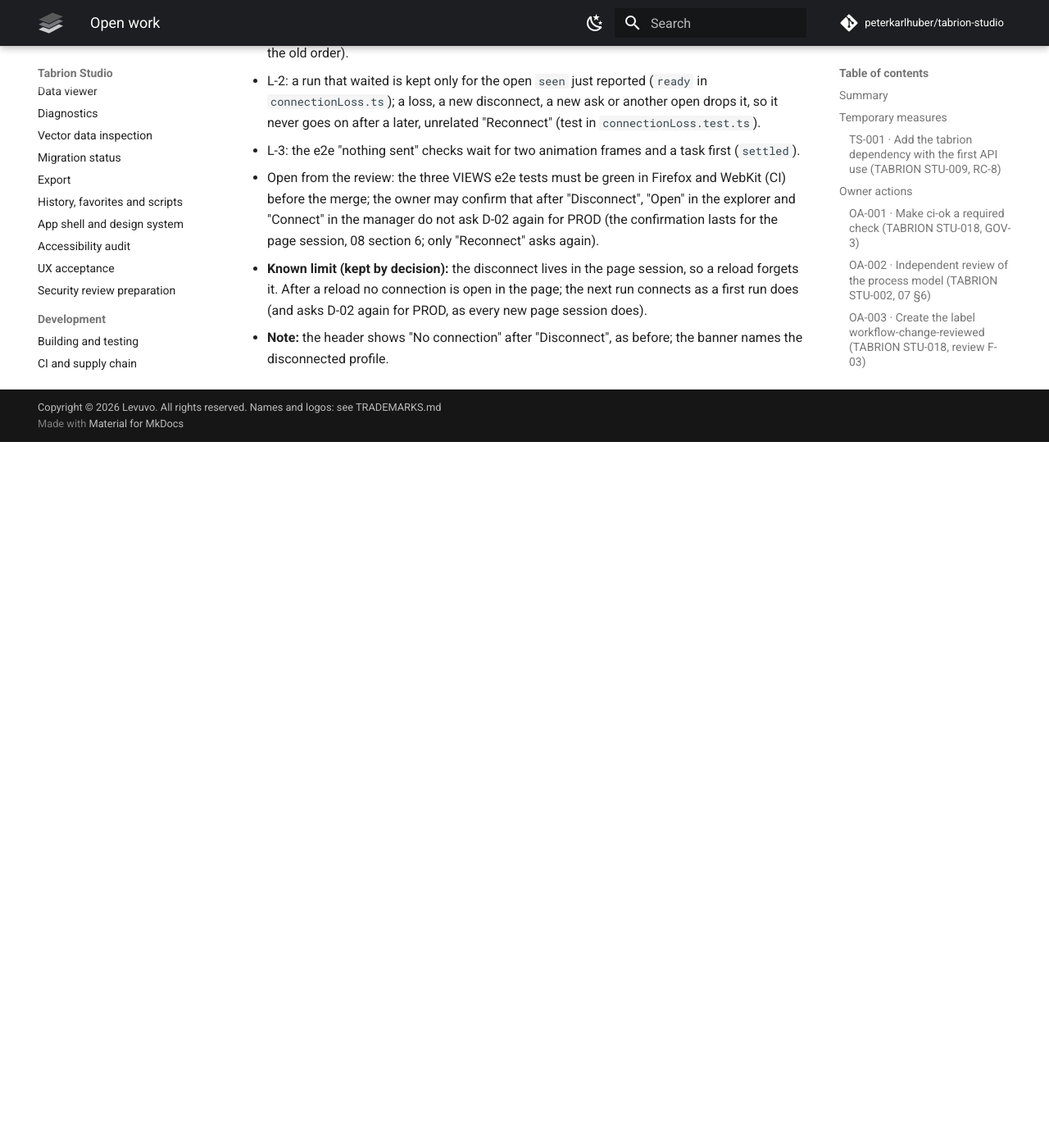
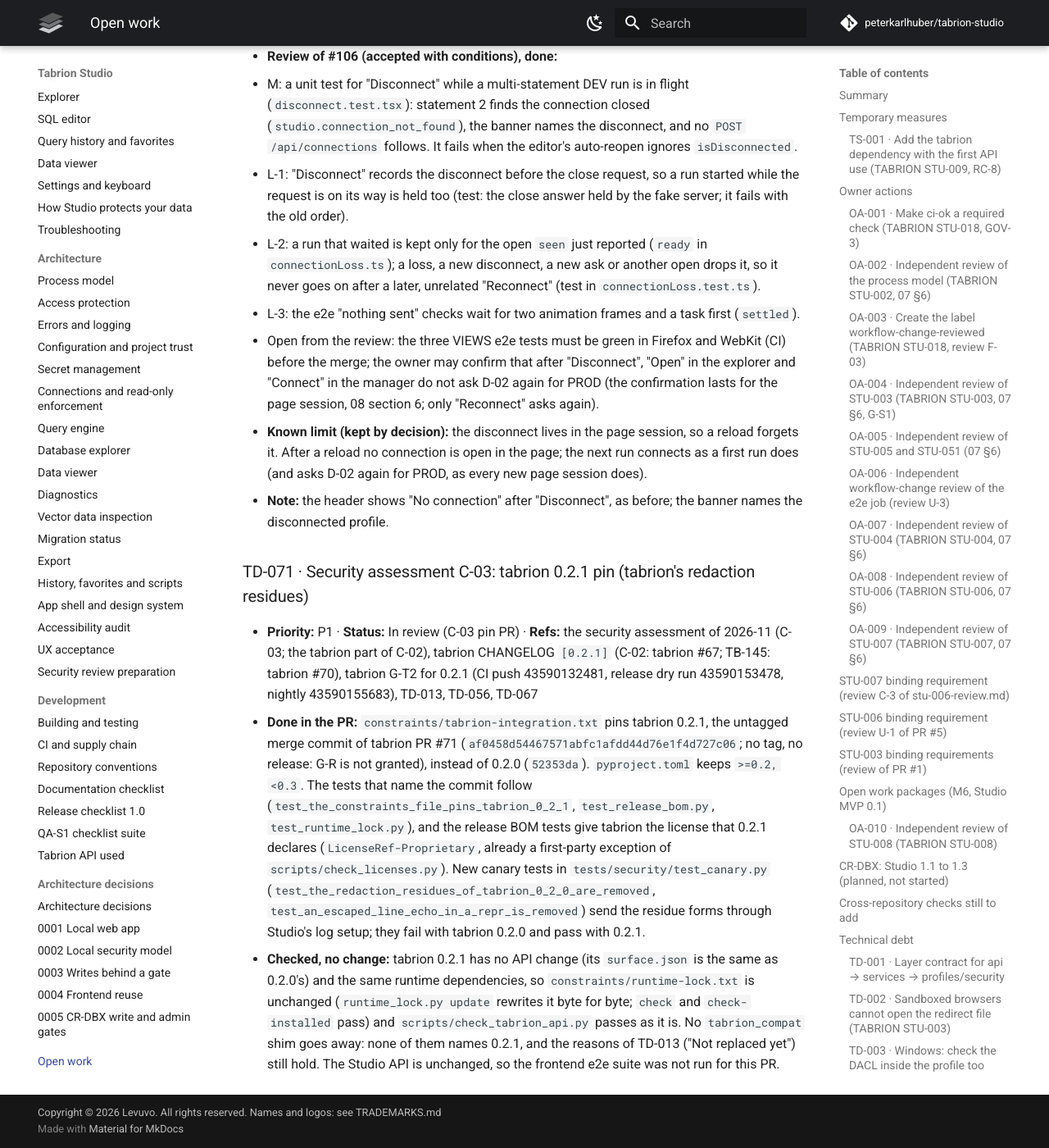
Before and after one commit to peterkarlhuber/tabrion-studio, an MkDocs documentation site: the page built from docs/TODO.md, in a window 1280 px wide and 1400 px high, scrolled down 104746 px. Shown: the whole window at 82% size. Built offline with MkDocs 1.6.1 and Material for MkDocs 9.7.7, drawn with Linux system fonts in a browser that asks for light colours; comment, search, counter and statistics services are not loaded; before the commit the page ends 105285 px from its top, so only the background shows below that; some of the changed text lies outside the part shown.

Commit message:
TD-071 / C-03: pin tabrion 0.2.1 (af0458d)
Move constraints/tabrion-integration.txt from tabrion 0.2.0 (52353da) to
the 0.2.1 final release commit af0458d54467571abfc1afdd44d76e1f4d727c06
(merge of tabrion PR #71; untagged, no release). 0.2.1 carries the log
redaction fixes TB-145 and C-02 (security assessment C-03).

- Range >=0.2,<0.3 unchanged; runtime lock unchanged (runtime_lock.py
  update rewrites it byte for byte; check and check-installed pass).
- Tests that name the commit follow; the BOM tests use the license 0.2.1
  declares (LicenseRef-Proprietary, already a first-party exception).
- New canary tests through Studio's log setup for the residue forms; they
  fail with tabrion 0.2.0 and pass with 0.2.1.
- No tabrion_compat shim removed: no API change in 0.2.1, none names it.
- Docs: TODO TD-071 (and TS-001, TD-067), CHANGELOG, installation,
  CONTRIBUTING, errors-and-logging.

Co-Authored-By: Claude Opus 5.5 <noreply@anthropic.com>
Claude-Session: https://claude.ai/code/session_011tY7TC7Nu5VGro3DJGJcv8

````diff
--- a/CONTRIBUTING.md
+++ b/CONTRIBUTING.md
@@ -12,7 +12,7 @@ Python 3.11 or later with pip (uv works as well, but is not required), Node.js 2
 python -m venv .venv
 . .venv/bin/activate            # Windows: .venv\Scripts\activate
 pip install --upgrade "pip>=26.1"   # older pip fails on the constraint plus extras
-# tabrion is not on PyPI; the constraints file pins the tabrion 0.2.0 commit.
+# tabrion is not on PyPI; the constraints file pins the tabrion 0.2.1 commit.
 pip install -e ".[dev]" -c constraints/tabrion-integration.txt
 (cd frontend && npm ci)
 ```
--- a/docs/TODO.md
+++ b/docs/TODO.md
@@ -21,7 +21,7 @@
 
 | Item | Priority | Status |
 |---|---|---|
-| TS-001 add the tabrion dependency with STU-009 | P1 | Done (PR #15: `tabrion[postgres,sqlalchemy]>=0.1,<0.2`, tabrion v0.1.0 `d5821fa` pinned by full SHA in `constraints/tabrion-integration.txt`, no PyPI; installing with the constraints file needs pip 26.1 or later; moved to tabrion 0.2.0 `52353da` and `>=0.2,<0.3` in the TD-013 PR) |
+| TS-001 add the tabrion dependency with STU-009 | P1 | Done (PR #15: `tabrion[postgres,sqlalchemy]>=0.1,<0.2`, tabrion v0.1.0 `d5821fa` pinned by full SHA in `constraints/tabrion-integration.txt`, no PyPI; installing with the constraints file needs pip 26.1 or later; moved to tabrion 0.2.0 `52353da` and `>=0.2,<0.3` in the TD-013 PR; to tabrion 0.2.1 `af0458d` in the TD-071 PR) |
 | OA-001 make `ci-ok` a required check (optional); check the ci-ok run link before every merge (stays) | P4 | Open (owner, optional) |
 | OA-002 independent review of the process model | P1 | Accepted (re-review at 988bc9d) |
 | OA-003 create the label `workflow-change-reviewed` | P1 | Open (owner) |
@@ -95,6 +95,7 @@
 | TD-068 QA-S1 checklist suite: Playwright tests of the manual checklist (S1-01..S1-38), opt-in and not in CI; what stays manual | P3 | Done (QA-S1 suite PR, `docs/development/qa-s1-suite.md`); open: see the entry |
 | TD-069 QA-S1 findings S1-09 (a mouse click on an ER diagram box did nothing), S1-15 (an editor tab and its text could get lost on the way back from the history) and S1-32 (the raw `access.csrf_invalid` after a second start); the German Sie/du outliers | P1 | In progress (QA-S1 fix PR): the three fixes with tests are done; open: the Sie/du wording (see the entry) |
 | TD-070 QA-S1 S1-32 (owner decision of 2026-11-14 14:13Z, option A): after the user's own "Disconnect", "Run" in the SQL editor, "Show status" (migrations), "Run diagnosis" and "Inspect" (vector data) no longer open the connection again by themselves; they show the banner with "Reconnect" and go on only after "Reconnect" (D-02 again for PROD); the header shows a connection the editor opened | P1 | In review (S1-32 PR): the fix, unit and e2e tests (DEV, PROD, a loss, the three views) are done; known limit: a reload forgets the disconnect (see the entry) |
+| TD-071 Security assessment C-03: tabrion's redaction residues (`LINE n:` echo, a label before a line break, a no-break space; tabrion TB-145 and C-02); Studio moves its pin to tabrion 0.2.1 | P1 | In review (C-03 pin PR): pin `af0458d`, canary tests, docs; no shim removed (see the entry) |
 | STU-016 independent review F-4, F-8, F-9: request body caps enforced while the body streams in (`security/body.py`), every control request except GET/HEAD of the proof path needs the control token and no dot segments in `/api/*` paths, `security-review-prep.md` updated with the review's outcome and the pending owner decisions (F-5/TD-033, F-6/TD-031, F-7/T-16) | P1 | Done (PR #65); independent re-review accepted at `2a8a229` |
 
 Plus the open Studio work packages of M6 and the cross-repository checks in the tables below.
@@ -118,14 +119,15 @@ soon; **P3** minor gap or debt. Statuses: `Open`, `In progress` (PR linked), `Bl
   specifier. The commit is pinned by its **full SHA** in a constraints file
   (`tabrion @ git+https://github.com/peterkarlhuber/tabrion@<40 hex>`; no branch, tag or short SHA). Both are
   enforced by `tests/security/test_dependencies.py` (`test_pyproject_follows_rc8`,
-  `test_pin_files_pin_only_full_commits`, `test_the_constraints_file_pins_tabrion_0_2_0`).
+  `test_pin_files_pin_only_full_commits`, `test_the_constraints_file_pins_tabrion_0_2_1`).
 - **Done:** `pyproject.toml` declares `tabrion[postgres,sqlalchemy]>=0.1,<0.2`, and
   `constraints/tabrion-integration.txt` pins tabrion v0.1.0, the merge commit of tabrion PR #56
   (`d5821faa8742dea012abda3b663549c038d76543`). Every install reads the constraints file (`-c`, or
   `PIP_CONSTRAINT` for the wheel smoke test in CI); a later tabrion version moves the pin in that one file. STU-015
   (PR #29) adds the `migrations` extra: `tabrion[migrations,postgres,sqlalchemy]>=0.1,<0.2`. The TD-013 PR moves
   to tabrion 0.2.0, the untagged merge commit of tabrion PR #65 (`52353daee6cd6e37a7efc45b74061a48beb2b280`), and
-  the range `tabrion[migrations,postgres,sqlalchemy]>=0.2,<0.3`.
+  the range `tabrion[migrations,postgres,sqlalchemy]>=0.2,<0.3`. The TD-071 PR moves the pin to tabrion 0.2.1, the
+  untagged merge commit of tabrion PR #71 (`af0458d54467571abfc1afdd44d76e1f4d727c06`); the range stays.
 - **Also with STU-009 (binding, L-1 of `stu-008-review.md`):** every parameter Studio passes to the driver from a
   profile (later `sslrootcert`, `require_auth`, options) must be in `schema.TARGET_FIELDS`, the secret fingerprint,
   and a connection is built from `Profile` only, never from unknown keys. Options that are the same constant for
@@ -2186,7 +2188,7 @@ Binding boundaries (owner, 2026-11-13; details in STU-ADR-0005):
   - C-02: objects other than built-in containers (a dataclass or a custom class whose `repr` holds an exception)
     are still formatted as they are; Studio's own code passes no such argument.
   - Not in this PR: C-05 and C-06 (repository settings for the owner, and CI tool hashes, a `.github/` change), C-03
-    (tabrion's redaction residues, fixed in tabrion; Studio picks them up with a later pin) and C-07 (TD-030).
+    (tabrion's redaction residues, fixed in tabrion 0.2.1; Studio takes that pin in TD-071) and C-07 (TD-030).
 
 ### TD-068 · QA-S1 checklist suite: what stays manual
 
@@ -2317,3 +2319,22 @@ Binding boundaries (owner, 2026-11-13; details in STU-ADR-0005):
   as every new page session does).
 - **Note:** the header shows "No connection" after "Disconnect", as before; the banner names the disconnected
   profile.
+
+### TD-071 · Security assessment C-03: tabrion 0.2.1 pin (tabrion's redaction residues)
+
+- **Priority:** P1 · **Status:** In review (C-03 pin PR) · **Refs:** the security assessment of 2026-11 (C-03; the
+  tabrion part of C-02), tabrion CHANGELOG `[0.2.1]` (C-02: tabrion #67; TB-145: tabrion #70), tabrion G-T2 for 0.2.1 (CI push
+  43590132481, release dry run 43590153478, nightly 43590155683), TD-013, TD-056, TD-067
+- **Done in the PR:** `constraints/tabrion-integration.txt` pins tabrion 0.2.1, the untagged merge commit of tabrion
+  PR #71 (`af0458d54467571abfc1afdd44d76e1f4d727c06`; no tag, no release: G-R is not granted), instead of 0.2.0
+  (`52353da`). `pyproject.toml` keeps `>=0.2,<0.3`. The tests that name the commit follow
+  (`test_the_constraints_file_pins_tabrion_0_2_1`, `test_release_bom.py`, `test_runtime_lock.py`), and the release BOM
+  tests give tabrion the license that 0.2.1 declares (`LicenseRef-Proprietary`, already a first-party exception of
+  `scripts/check_licenses.py`). New canary tests in `tests/security/test_canary.py`
+  (`test_the_redaction_residues_of_tabrion_0_2_0_are_removed`, `test_an_escaped_line_echo_in_a_repr_is_removed`)
+  send the residue forms through Studio's log setup; they fail with tabrion 0.2.0 and pass with 0.2.1.
+- **Checked, no change:** tabrion 0.2.1 has no API change (its `surface.json` is the same as 0.2.0's) and the same
+  runtime dependencies, so `constraints/runtime-lock.txt` is unchanged (`runtime_lock.py update` rewrites it byte for
+  byte; `check` and `check-installed` pass) and `scripts/check_tabrion_api.py` passes as it is. No `tabrion_compat`
+  shim goes away: none of them names 0.2.1, and the reasons of TD-013 ("Not replaced yet") still hold. The Studio
+  API is unchanged, so the frontend e2e suite was not run for this PR.
--- a/docs/guide/installation.md
+++ b/docs/guide/installation.md
@@ -62,7 +62,7 @@ source, with their build backends fetched from PyPI without hashes (build time o
 without hashes.
 
 Tabrion is not on PyPI either. `constraints/tabrion-integration.txt` pins the Tabrion commit this Studio commit is
-built and tested against (Tabrion 0.2.0, an untagged commit) by its full SHA (pip cannot hash a Git checkout, so Tabrion is not in the
+built and tested against (Tabrion 0.2.1, an untagged commit) by its full SHA (pip cannot hash a Git checkout, so Tabrion is not in the
 lock), so always install with that file. A plain `pip install .` fails, because pip cannot find Tabrion.
 
 The install needs pip 26.1 or later. Older pip versions (24.0 to 26.0, for example the pip 24.0 of a fresh
--- a/pyproject.toml
+++ b/pyproject.toml
@@ -26,7 +26,7 @@ classifiers = [
     "Typing :: Typed",
 ]
 dependencies = [
-    # tabrion is not on PyPI: the range is here, the 0.2.0 commit is pinned by its full SHA in
+    # tabrion is not on PyPI: the range is here, the 0.2.1 commit is pinned by its full SHA in
     # constraints/tabrion-integration.txt (RC-8, ADR 0009 amendment, docs/TODO.md TS-001).
     # migrations: Alembic read only, for tabrion.migrations.status (STU-015), run in a worker process.
     "tabrion[migrations,postgres,sqlalchemy]>=0.2,<0.3",
````
Also changed, not shown: CHANGELOG.md (+16 -0 lines), docs/architecture/errors-and-logging.md (+5 -2 lines), 5 other files.
